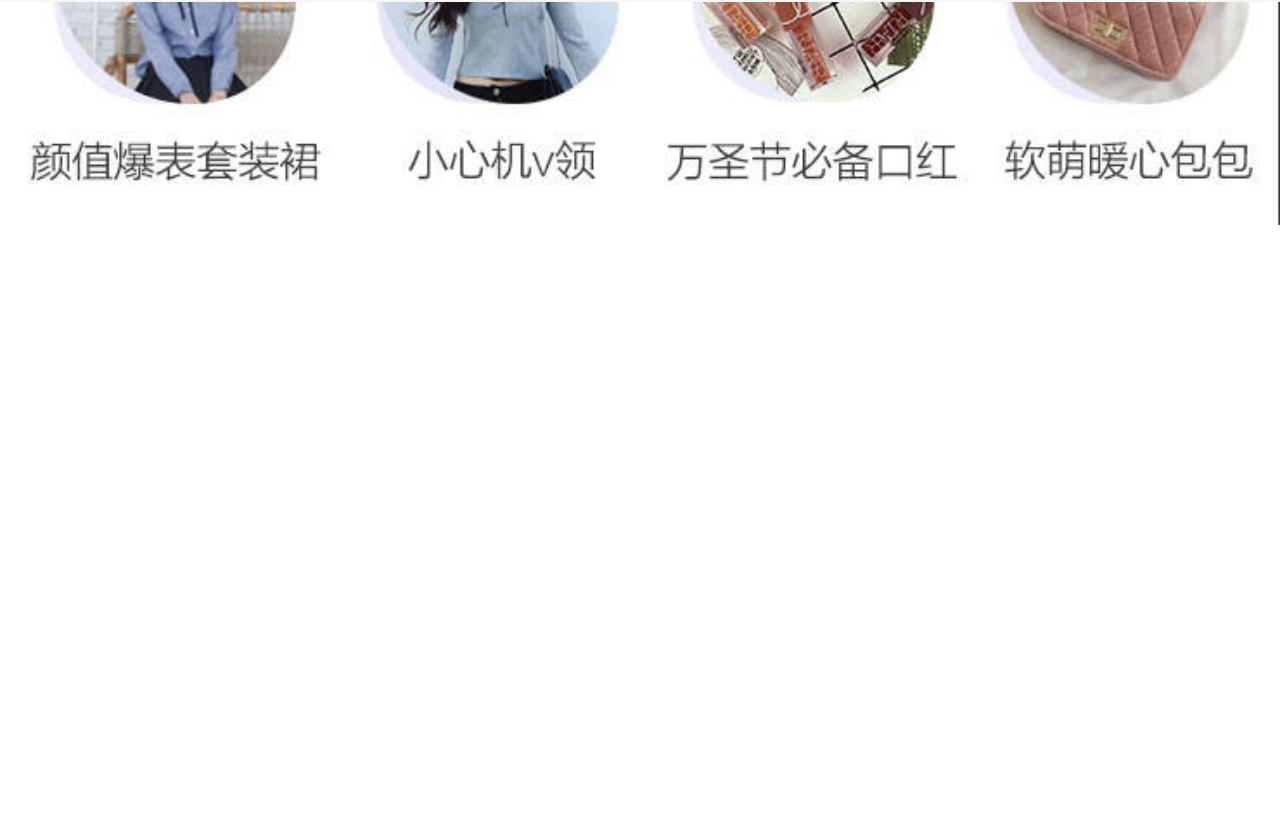
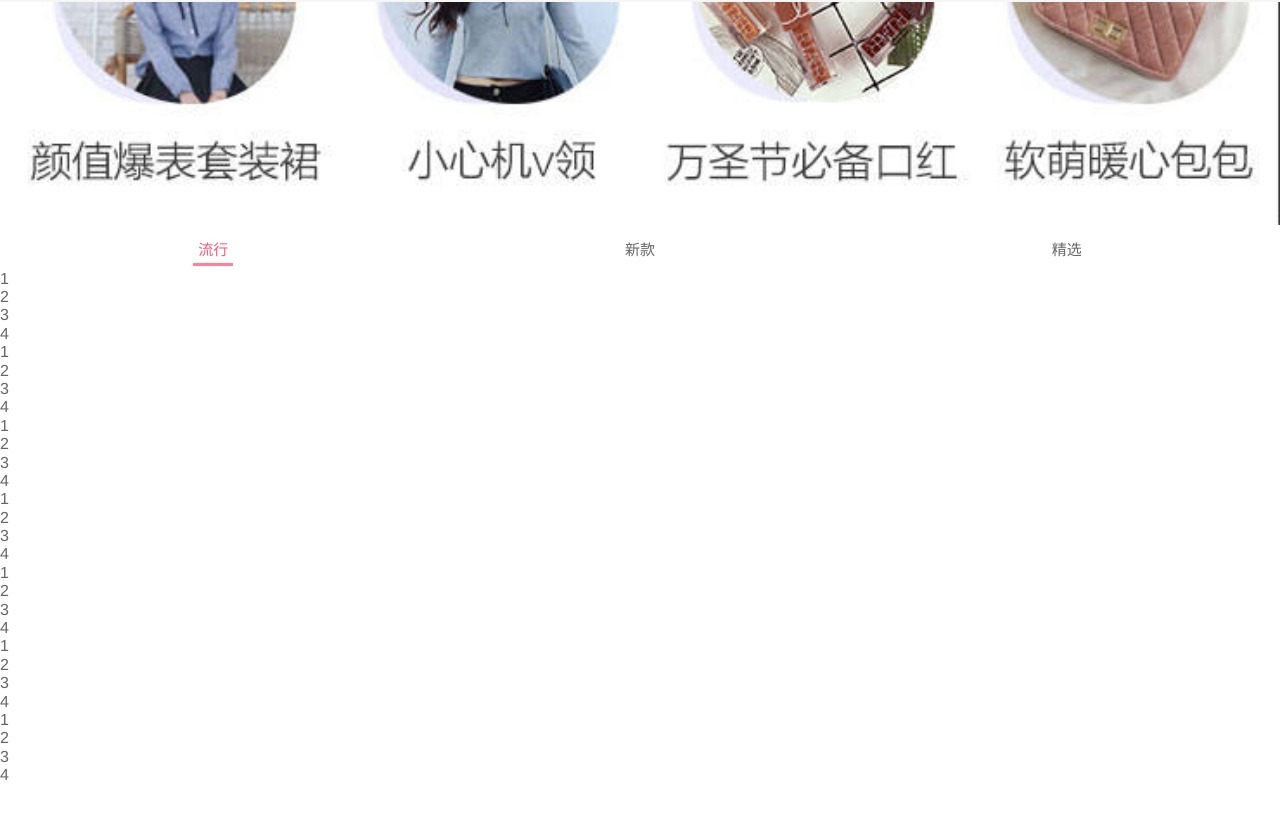
Before and after one commit to Kinam5/mall, a Vue app: page /home in a window 1280 px wide. Shown: the part 798-1616 px from the top of the page. Before the commit the page ends 1077 px from the top, so only its background shows below. Built offline with nearby package versions, Linux system fonts and the light colour scheme; no server answers.

Commit message:
首页开发-TabControl的封装

```diff
--- a/src/components/content/tabControl/TabControl.vue
+++ b/src/components/content/tabControl/TabControl.vue
@@ -1,13 +1,59 @@
 <template>
-  <div class="tab-control"></div>
+  <div class="tab-control">
+    <div class="tab-control-item" :class="{active: index === currentIndex}" v-for="(item, index) in titles"
+         :key="'tab-control-item-' + index" @click="itemClick(index)">
+      <span>{{item}}</span>
+    </div>
+  </div>
 </template>
 
 <script>
   export default {
-    name: "TabControl"
+    name: "TabControl",
+    props: {
+      titles: {
+        type: Array,
+        default() {
+          return []
+        }
+      }
+    },
+    data() {
+      return {
+        currentIndex: 0
+      }
+    },
+    methods: {
+      itemClick(index) {
+        this.currentIndex = index
+      }
+    }
   }
 </script>
 
 <style scoped>
+  .tab-control {
+    display: flex;
+    text-align: center;
+    height: 40px;
+    line-height: 40px;
+    font-size: 15px;
+    background-color: #fff;
+  }
 
+  .tab-control-item {
+    flex: 1;
+  }
+
+  .tab-control-item span {
+    padding: 5px;
+  }
+
+  .active {
+    color: var(--color-high-text);
+  }
+
+  .active span {
+    border-bottom: 3px solid var(--color-tint);
+  }
 </style>
--- a/src/views/home/Home.vue
+++ b/src/views/home/Home.vue
@@ -6,23 +6,57 @@
     <home-swiper :banners="banners"/>
     <recommend-view :recommends="recommends"/>
     <feature-view/>
+    <tab-control class="tab-control" :titles="['流行', '新款', '精选']"/>
+    <ul>
+      <li>1</li>
+      <li>2</li>
+      <li>3</li>
+      <li>4</li>
+      <li>1</li>
+      <li>2</li>
+      <li>3</li>
+      <li>4</li>
+      <li>1</li>
+      <li>2</li>
+      <li>3</li>
+      <li>4</li>
+      <li>1</li>
+      <li>2</li>
+      <li>3</li>
+      <li>4</li>
+      <li>1</li>
+      <li>2</li>
+      <li>3</li>
+      <li>4</li>
+      <li>1</li>
+      <li>2</li>
+      <li>3</li>
+      <li>4</li>
+      <li>1</li>
+      <li>2</li>
+      <li>3</li>
+      <li>4</li>
+    </ul>
   </div>
 </template>
 <script>
-  import NavBar from "components/common/navbar/NavBar"
   import HomeSwiper from "./childComps/HomeSwiper"
   import RecommendView from "./childComps/RecommendView"
   import FeatureView from "./childComps/FeatureView"
+
+  import NavBar from "components/common/navbar/NavBar"
+  import TabControl from "components/content/tabControl/TabControl"
 
   import {getHomeMultidata} from "network/home"
 
   export default {
     name: "Home",
     components: {
-      NavBar,
       HomeSwiper,
       RecommendView,
-      FeatureView
+      FeatureView,
+      NavBar,
+      TabControl
     },
     data() {
       return {
@@ -44,6 +78,7 @@
     padding-top: 44px;
     padding-bottom: 49px;
   }
+
   .home-nav {
     background-color: var(--color-tint);
     color: #ffffff;
@@ -53,4 +88,9 @@
     right: 0;
     z-index: 9;
   }
+
+  .tab-control {
+    position: sticky;
+    top: 44px;
+  }
 </style>
```
